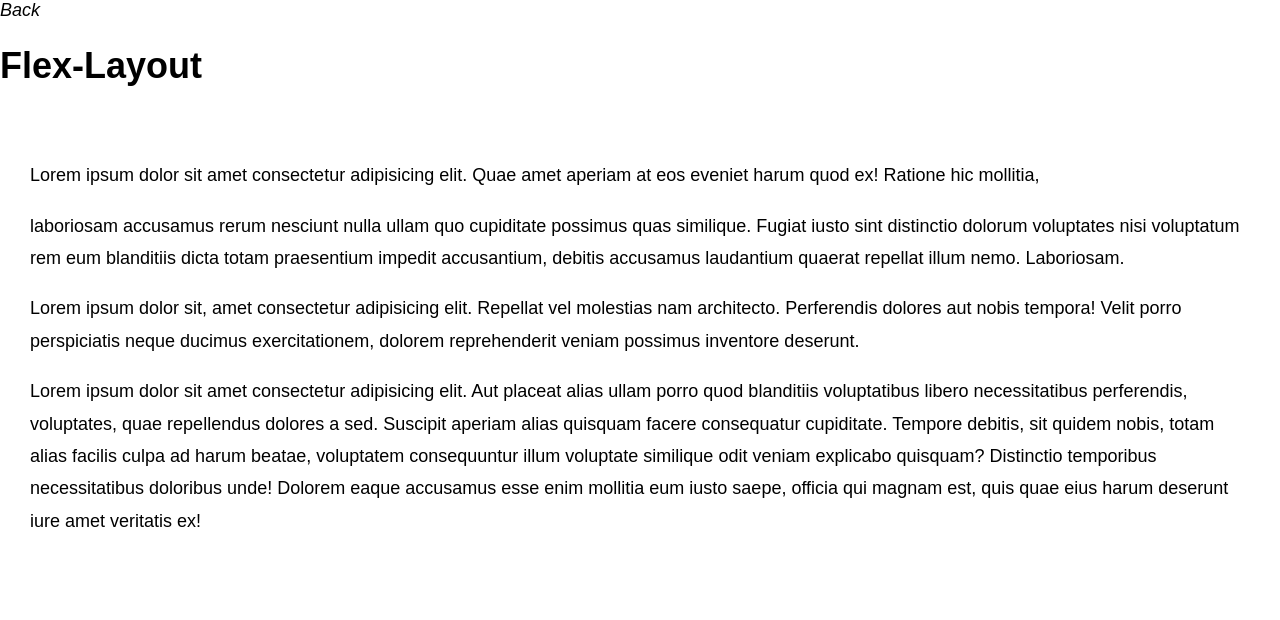
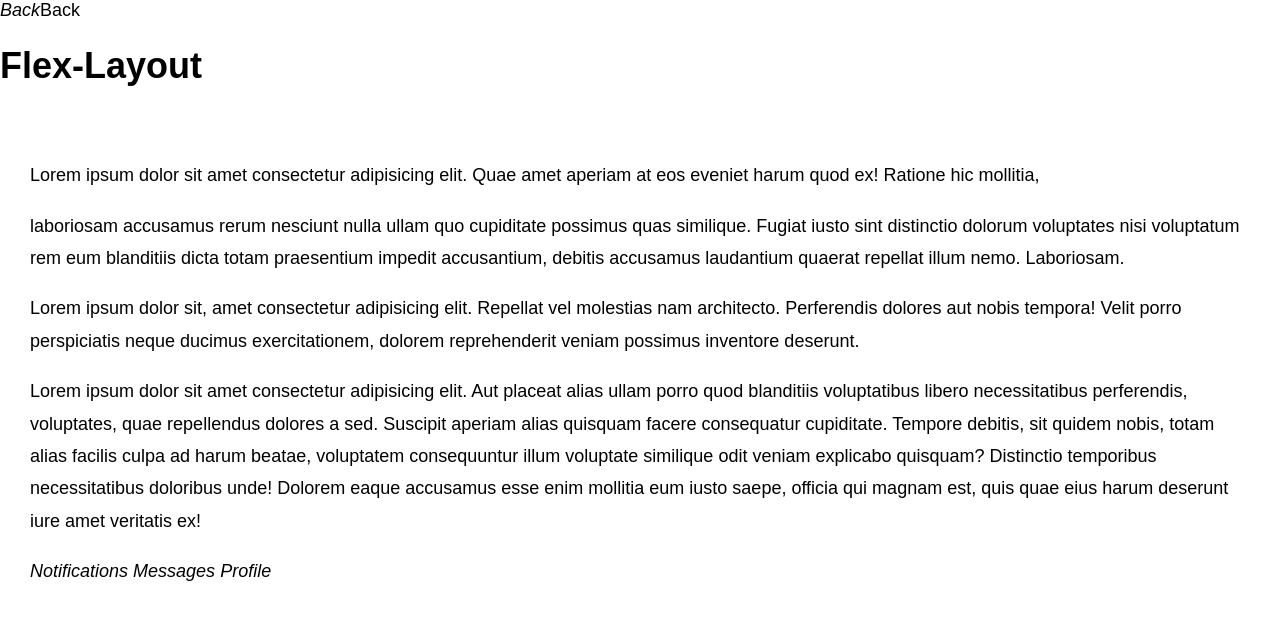
Before and after one commit to LuisGtk/Flex-Layout, a plain HTML site: page Flex-Layout/index.html in a window 1280 px wide. Drawn offline with Linux system fonts and the light colour scheme.

Commit message:
working on nav bar

```diff
--- a/Flex-Layout/index.html
+++ b/Flex-Layout/index.html
@@ -5,7 +5,7 @@
     <meta charset="UTF-8">
     <meta http-equiv="X-UA-Compatible" content="IE=edge">
     <meta name="viewport" content="width=device-width, initial-scale=1.0">
-    <title>Document</title>
+    <title>Flex-Layout</title>
     <link rel="stylesheet" href="styles.css">
 </head>
 
@@ -14,7 +14,7 @@
 
         <header class="'header">
             <a href='#' class="'backB">
-                <i> Back</i>
+                <i> Back</i>Back
             </a>
             <h1>Flex-Layout</h1>
         </header>
@@ -33,7 +33,17 @@
 
 <p> Lorem ipsum dolor sit amet consectetur adipisicing elit. Aut placeat alias ullam porro quod blanditiis voluptatibus libero necessitatibus perferendis, voluptates, quae repellendus dolores a sed. Suscipit aperiam alias quisquam facere consequatur cupiditate. Tempore debitis, sit quidem nobis, totam alias facilis culpa ad harum beatae, voluptatem consequuntur illum voluptate similique odit veniam explicabo quisquam? Distinctio temporibus necessitatibus doloribus unde! Dolorem eaque accusamus esse enim mollitia eum iusto saepe, officia qui magnam est, quis quae eius harum deserunt iure amet veritatis ex!</p>
 
-
+<div class="menu">
+<a href="#">
+    <i>Notifications</i>
+</a>
+<a href="#">
+    <i>Messages</i>
+</a>
+<a href="#">
+    <i>Profile</i>
+</a>
+</div>
 
 
 
```
